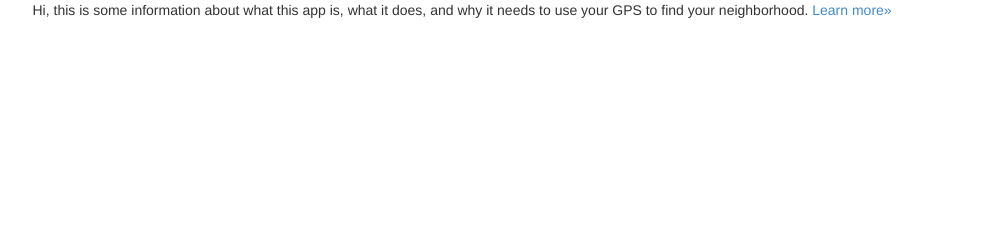
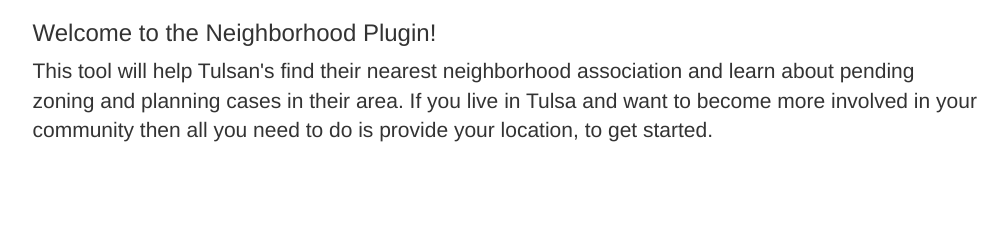
Before and after one commit to codefortulsa/BPZAround.me, a Python web app: template bpz/templates/bpz/home.jinja2 in a window 1280 px wide. Shown: the part 320-560 px from the top of the page, without its empty margins (135-1143 px from the left). Run offline with Jinja, Linux system fonts and the light colour scheme; the template is opened without the code that fills it, so the values that code supplies are empty; some libraries are stand-ins or nearby versions.

Commit message:
Added text content for home page based on 'Tulsa now neighborhood plugin idea'

```diff
--- a/bpz/templates/bpz/home.jinja2
+++ b/bpz/templates/bpz/home.jinja2
@@ -12,11 +12,10 @@
   </div>
   <div class="row">
     <div class="col-xs-12 col-sm-12 col-md-10 col-md-offset-1">
-      <p>Hi, this is some information about what this app is, what it does, and why it needs to use your GPS to find your neighborhood. <a href="#">Learn more&raquo;</a></p>
+	<h3>Welcome to the Neighborhood Plugin!</h3>
+      <p class="lead"> This tool will help Tulsan's find their nearest neighborhood association and learn about pending zoning and planning cases in their area.  If you live in Tulsa and want to become more involved in your community then all you need to do is provide your location, to get started.</p>
     </div>
-
   </div>
-
 </div><!-- /.container -->
 
 {% endblock %}
```
